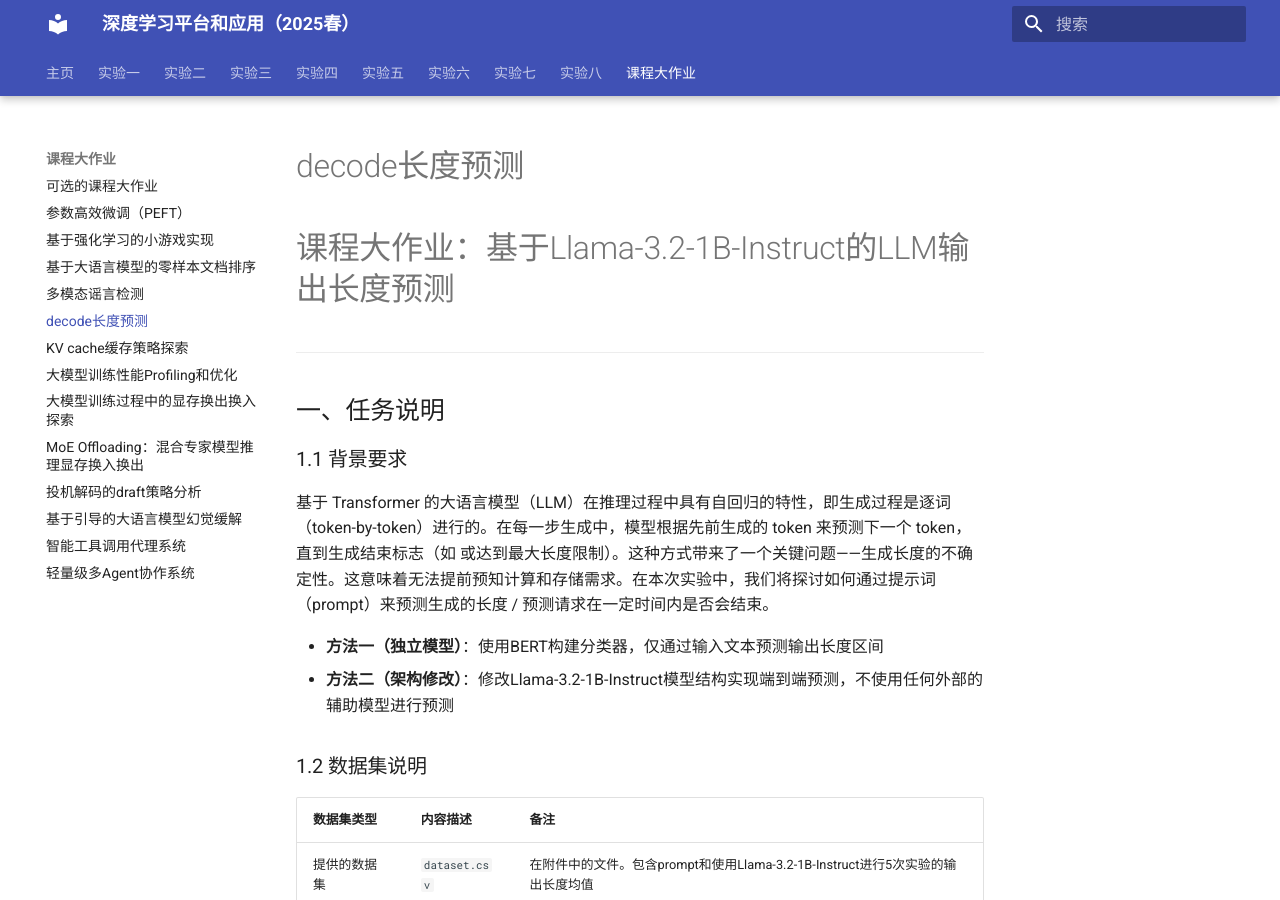
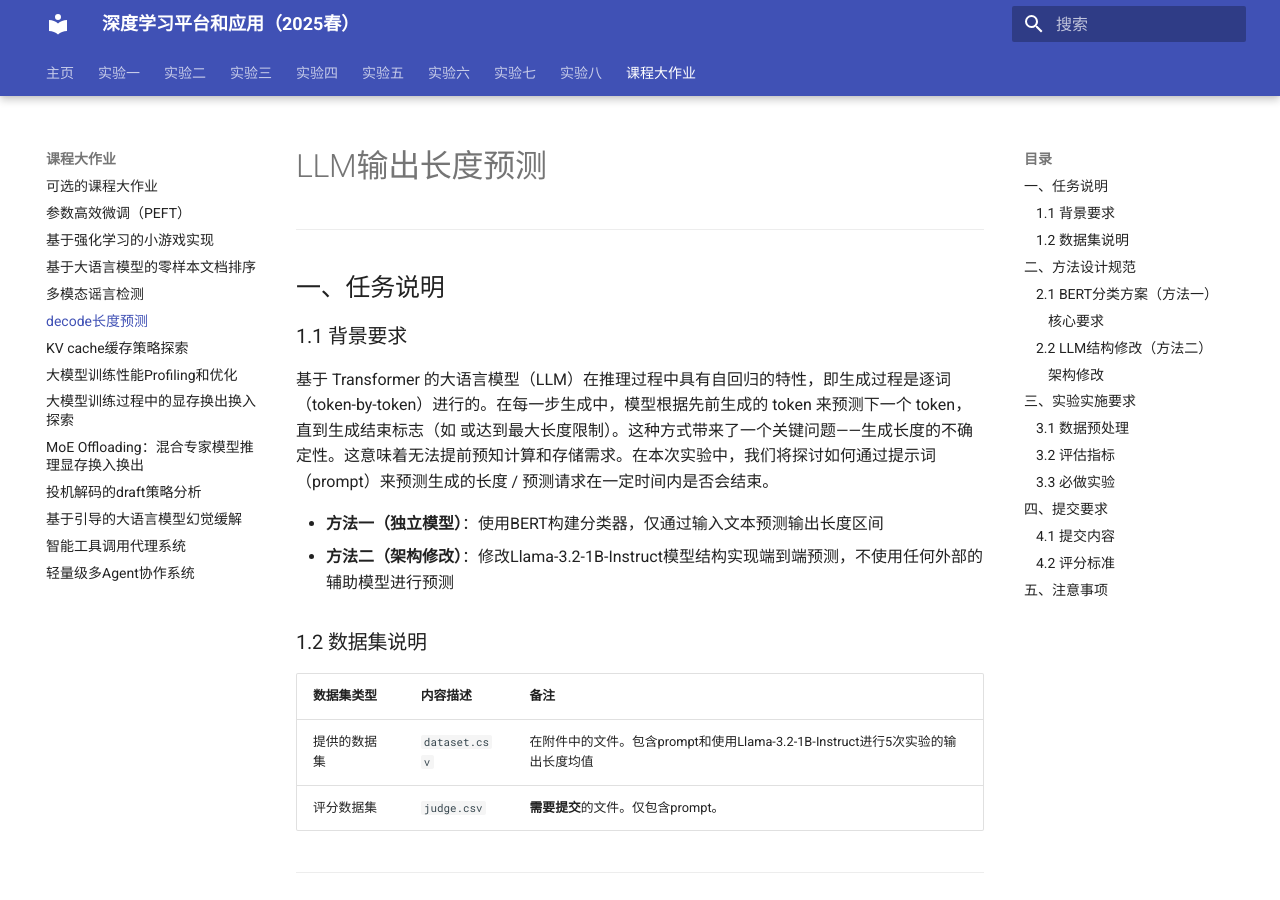
Before and after one commit to zhiweinju/nju-dl-lab-2025spring, an MkDocs documentation site: the page built from docs/final/projects/Generation_Length_Prediction.md, in a window 1280 px wide and 900 px high. Built offline with MkDocs 1.6.1 and Material for MkDocs 9.7.7, drawn with Linux system fonts in a browser that asks for light colours; a style sheet for code colours, icons or effects is not loaded.

Commit message:
Update Generation_Length_Prediction.md

```diff
--- a/docs/final/projects/Generation_Length_Prediction.md
+++ b/docs/final/projects/Generation_Length_Prediction.md
@@ -1,6 +1,4 @@
-# decode长度预测
-
-# 课程大作业：基于Llama-3.2-1B-Instruct的LLM输出长度预测
+# LLM输出长度预测
 ---
 
 ## 一、任务说明
```
